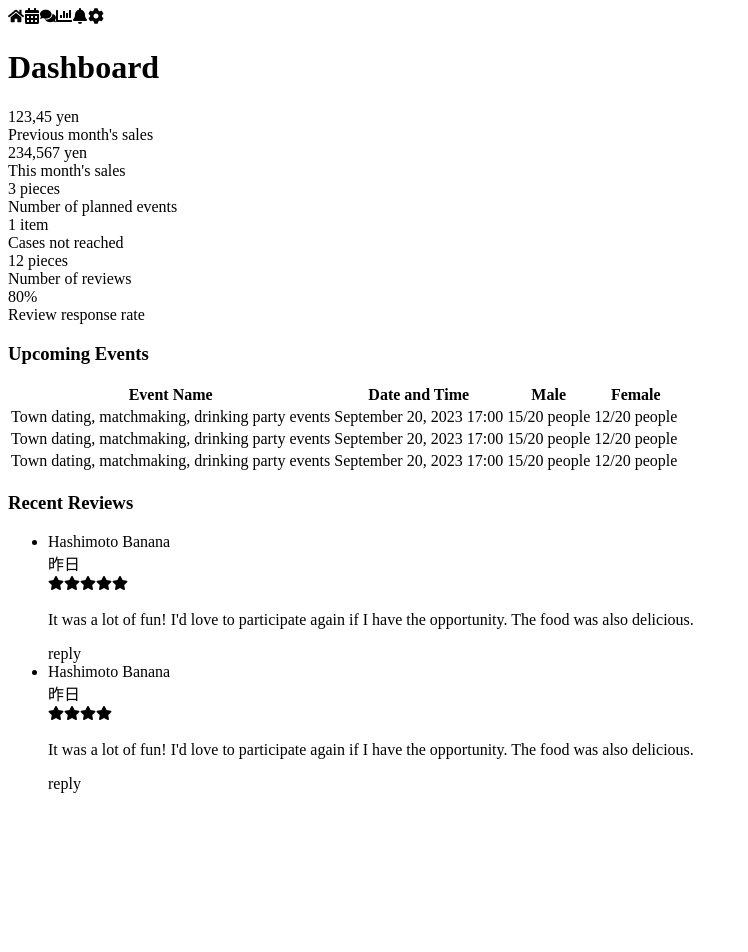
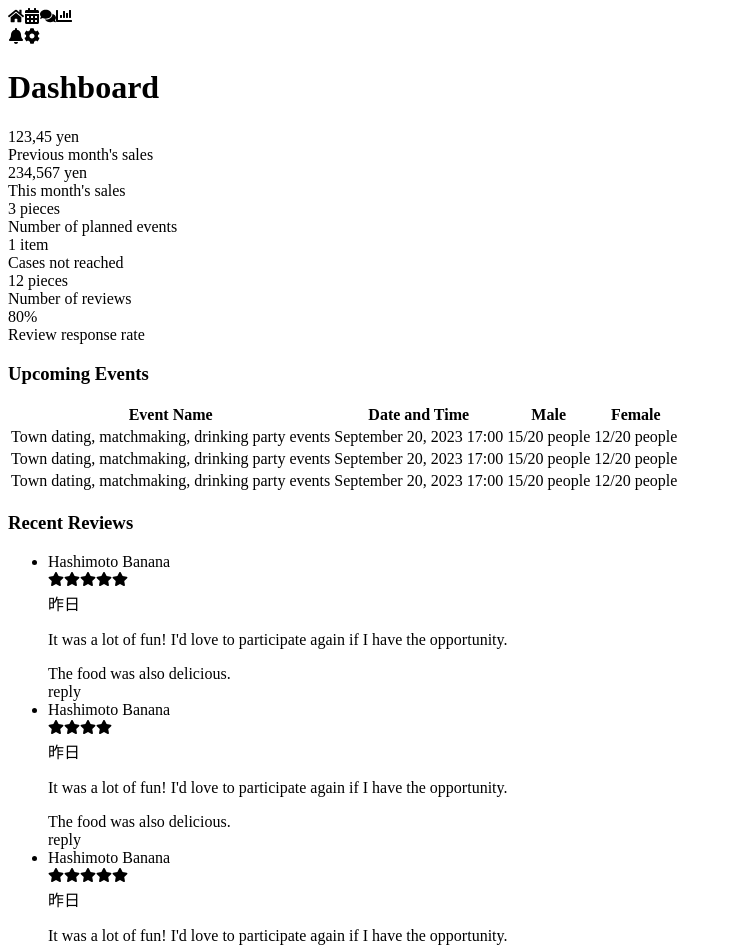
Before and after one commit to genshindev325/rule, a Next.js app in the folder rule-webapp/: page /dashboard in a window 1280 px wide. Shown: the top 952 px of the page, without its empty margins (0-748 px from the left). Before the commit the page ends 809 px from the top, so only its background shows below. Built offline with nearby package versions, Linux system fonts and the light colour scheme.

Commit message:
some modified in dashboard and navbar

```diff
--- a/rule-webapp/components/dashboard/recentReviews.tsx
+++ b/rule-webapp/components/dashboard/recentReviews.tsx
@@ -7,14 +7,23 @@ const reviews = [
   {
     user: 'Hashimoto Banana',
     date: '昨日',
-    content: 'It was a lot of fun! I\'d love to participate again if I have the opportunity. The food was also delicious.',
+    content: 'It was a lot of fun! I\'d love to participate again if I have the opportunity.',
+    conclusion: 'The food was also delicious.',
     rating: 5
   },
   {
     user: 'Hashimoto Banana',
     date: '昨日',
-    content: 'It was a lot of fun! I\'d love to participate again if I have the opportunity. The food was also delicious.',
+    content: 'It was a lot of fun! I\'d love to participate again if I have the opportunity.',
+    conclusion: 'The food was also delicious.',
     rating: 4
+  },
+  {
+    user: 'Hashimoto Banana',
+    date: '昨日',
+    content: 'It was a lot of fun! I\'d love to participate again if I have the opportunity.',
+    conclusion: 'The food was also delicious.',
+    rating: 5
   },
   // Add more reviews as needed
 ];
@@ -30,16 +39,17 @@ const RecentReviews = () => {
               <div className="w-10 h-10 bg-gray-300 rounded-full"></div>
               <div className="ml-2">
                 <div className="font-semibold">{review.user}</div>
-                <div className="text-sm text-gray-500">{review.date}</div>
               </div>
             </div>
             <div className="flex items-center mb-2">
               {Array.from({ length: review.rating }).map((_, i) => (
                 <FaStar key={i} className="text-yellow-500" />
               ))}
+              <div className="text-sm text-gray-500 ml-4">{review.date}</div>
             </div>
             <p>{review.content}</p>
-            <div className="text-md text-gray-400 mt-10 cursor-pointer">reply</div>
+            <div className='text-sm text-gray-500 mt-4'>{review.conclusion}</div>
+            <div className="text-md text-gray-400 mt-4 mb-10 cursor-pointer">reply</div>
           </li>
         ))}
       </ul>
--- a/rule-webapp/components/dashboard/upcomingEvents.tsx
+++ b/rule-webapp/components/dashboard/upcomingEvents.tsx
@@ -26,7 +26,7 @@ const events = [
 
 const UpcomingEvents = () => {
   return (
-    <div className="p-4 bg-white shadow-md rounded-md">
+    <div className="p-10 bg-white shadow-md rounded-md g-4">
       <table className="w-full">
         <thead>
           <tr>
--- a/rule-webapp/components/navbar.tsx
+++ b/rule-webapp/components/navbar.tsx
@@ -7,12 +7,14 @@ import { FaHome, FaCalendarAlt, FaComments, FaChartBar, FaBell, FaCog } from 're
 
 const Navbar = () => {
   return (
-    <div className="flex flex-col items-center h-full py-4 bg-gray-800 text-white">
-      <div className="flex flex-col items-center space-y-8">
+    <div className="flex flex-col items-center h-full py-8 bg-zinc-700 text-white">
+      <div className="flex flex-col items-center space-y-8 flex-grow">
         <FaHome className="w-6 h-6" />
         <FaCalendarAlt className="w-6 h-6" />
         <FaComments className="w-6 h-6" />
         <FaChartBar className="w-6 h-6" />
+      </div>
+      <div className='flex flex-col items-end space-y-8 mt-auto text-black'>
         <FaBell className="w-6 h-6" />
         <FaCog className="w-6 h-6" />
       </div>
```
